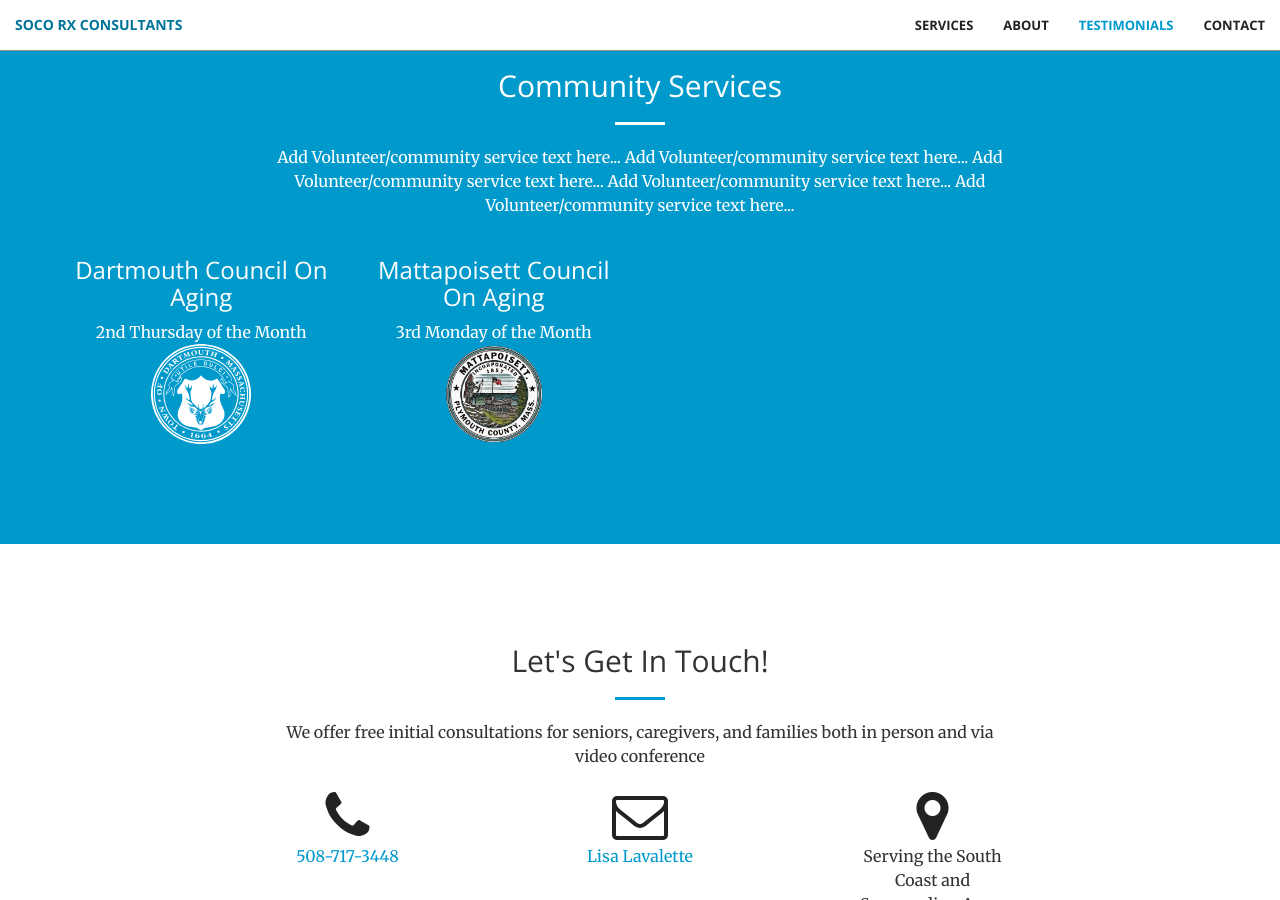
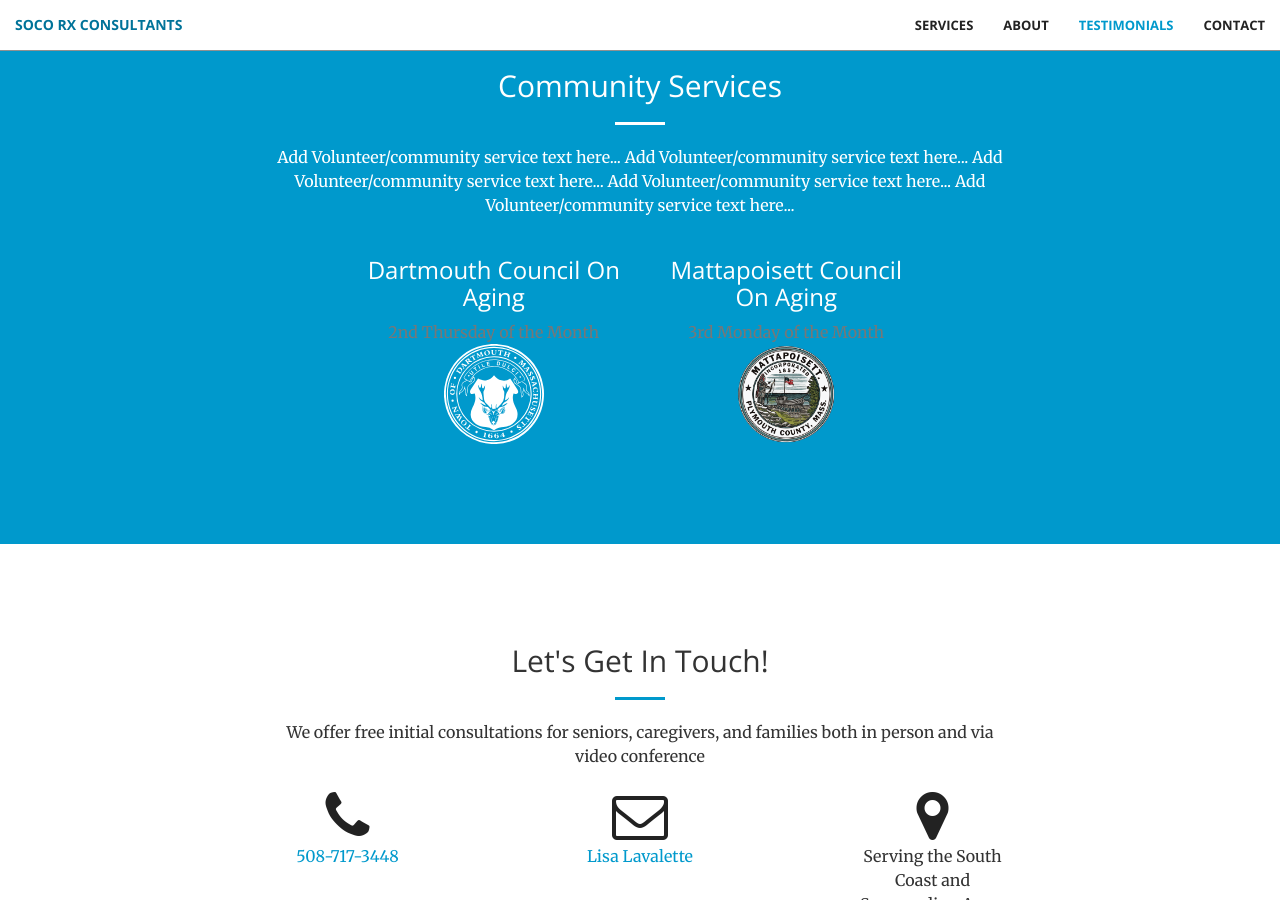
Before and after one commit to edlavalette/edlavalette.github.io, a Jekyll site: the page built from index.html, in a window 1280 px wide and 900 px high, scrolled down 3489 px. Built offline with Jekyll 4.4.1, drawn with Linux system fonts in a browser that asks for light colours.

Commit message:
Update volunteer.html

```diff
--- a/_includes/volunteer.html
+++ b/_includes/volunteer.html
@@ -15,18 +15,20 @@
         </div>
     </div>
 <div class="container">
-        <div class="row justify-content-center">
-            <div class="col-lg-3 col-md-6 text-center">
+    <div class="row">
+        <div class="col-lg-3 col-lg-offset-3 col-md-6 text-center">
             <div class="service-box">
                 <h3>Dartmouth Council On Aging</h3>
-                    <p>2nd Thursday of the Month</p>
+                <p class="text-muted">2nd Thursday of the Month</p>
+                <p></p>
                 <img src="img/dartmouth.svg" alt="DCOA" width="100" height="100">
             </div>
         </div>
         <div class="col-lg-3 col-md-6 text-center">
             <div class="service-box">
                 <h3>Mattapoisett Council On Aging</h3>
-                    <p>3rd Monday of the Month</p>
+                <p class="text-muted">3rd Monday of the Month</p>
+                <p></p>
                 <img src="img/mattapoisett.png" alt="MCOA" width="100" height="100">
             </div>
         </div>
```
Lines whose indentation alone changed are shown as unchanged.
